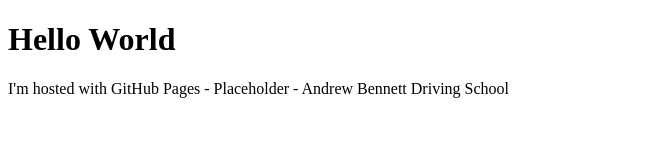
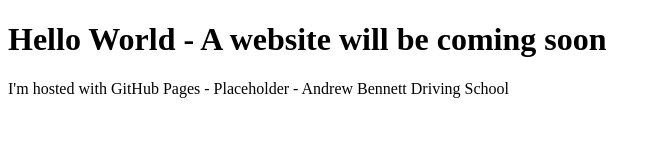
Before and after one commit to andrewbennetto8/andrewbennetto8.github.io, a plain HTML site: page index.html in a window 1280 px wide. Shown: the whole page, without its empty margins (0-661 px from the left). Drawn offline with Linux system fonts and the light colour scheme.

Commit message:
Update index.html

```diff
--- a/index.html
+++ b/index.html
@@ -1,7 +1,7 @@
 <!DOCTYPE html>
 <html>
 <body>
-<h1>Hello World</h1>
+<h1>Hello World - A website will be coming soon</h1>
 <p>I'm hosted with GitHub Pages - Placeholder - Andrew Bennett Driving School</p>
 </body>
 </html>
```
